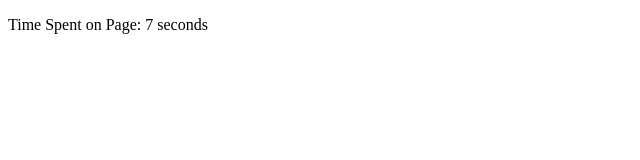
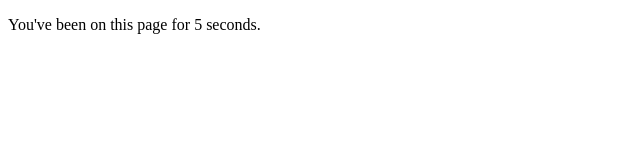
Before and after one commit to acciojob/time-on-page-Vrushali1041, a React app: page / in a window 1280 px wide. Shown: the top 160 px of the page, without its empty margins (0-640 px from the left). Built offline with nearby package versions, Linux system fonts and the light colour scheme.

Commit message:
solution

```diff
--- a/src/components/Timer.js
+++ b/src/components/Timer.js
@@ -15,7 +15,7 @@ function Timer() {
 
   return (
     <div>
-      <p>Time Spent on Page: {seconds} seconds</p>
+      <p>You've been on this page for {seconds} seconds.</p>
     </div>
   );
 }
```
